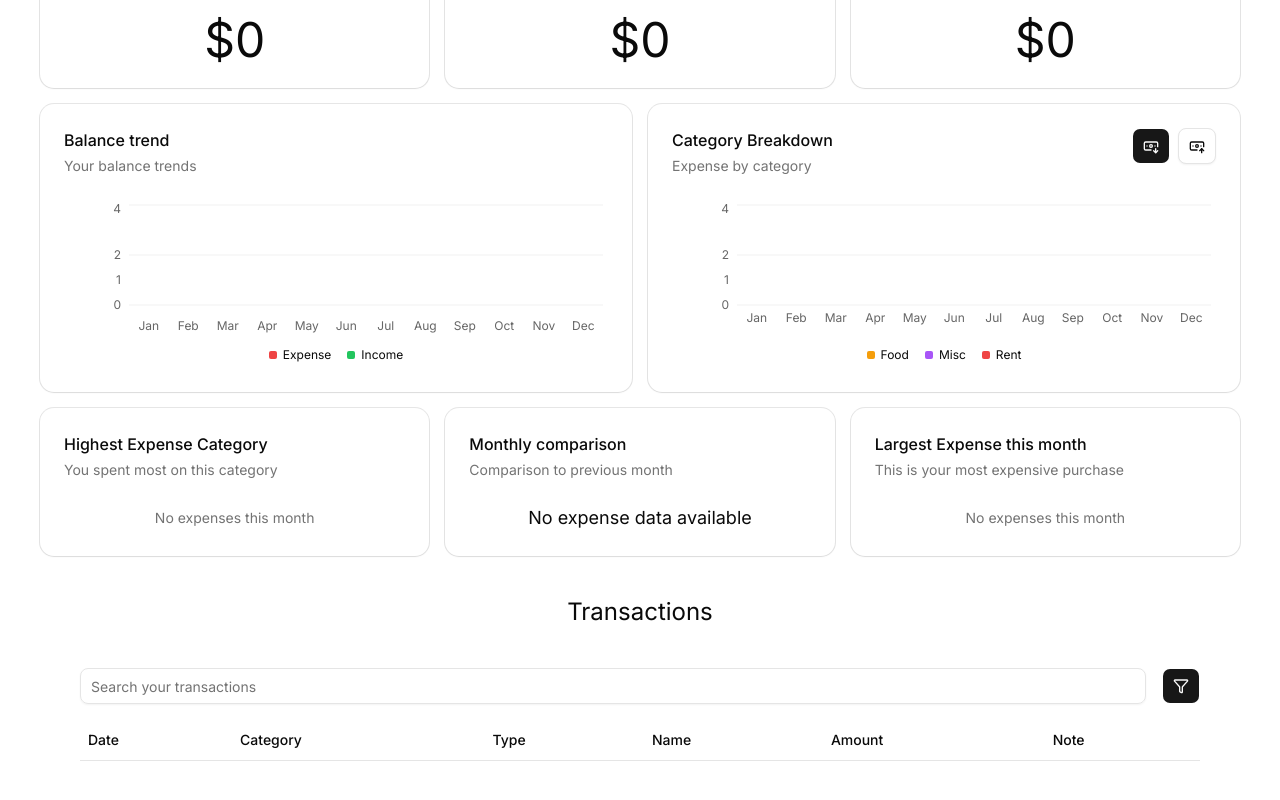
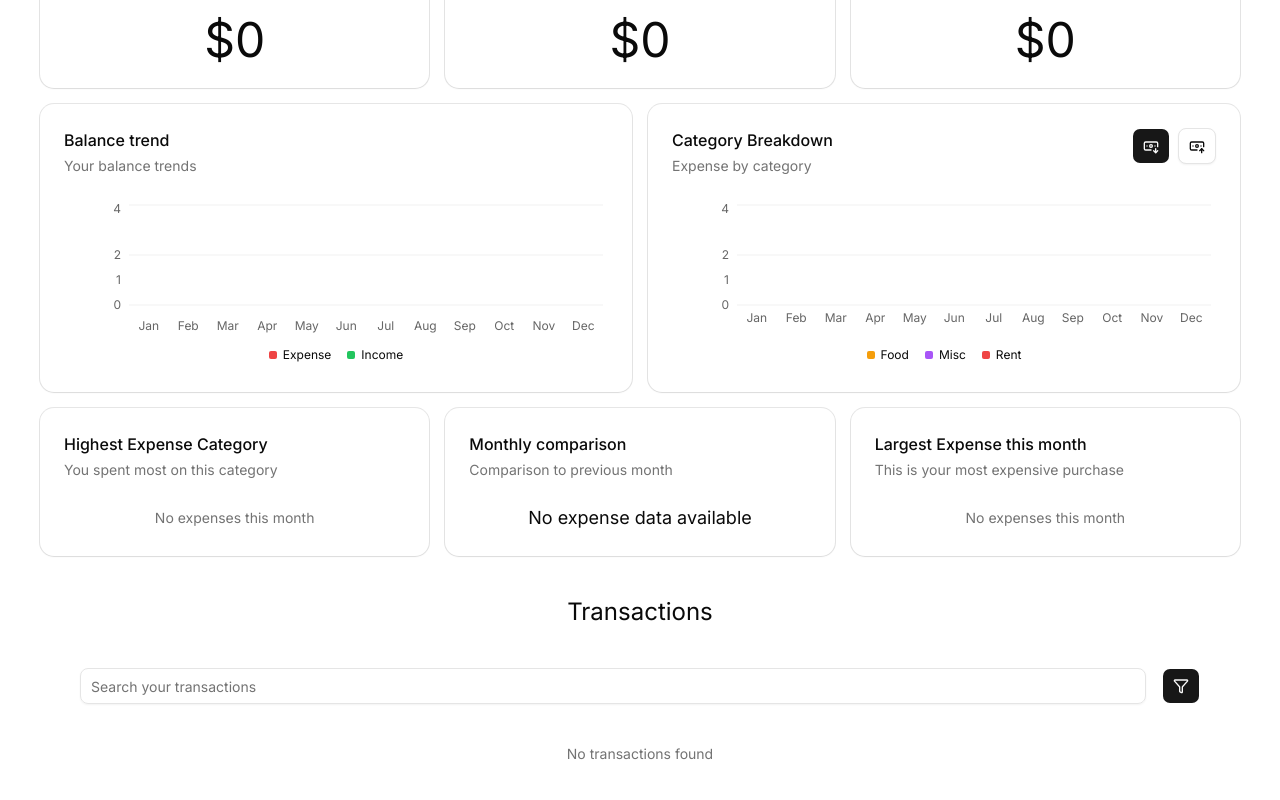
Before and after one commit to darshan03s/finance_tracker, a Next.js app: page / in a window 1280 px wide. Shown: the part 176-976 px from the top of the page. Before the commit the page ends 953 px from the top, so only its background shows below. Built offline with nearby package versions, Linux system fonts and the light colour scheme.

Commit message:
feat: add fuzzy search for transactions and extract table into separate component

```diff
--- a/components/main.tsx
+++ b/components/main.tsx
@@ -3,7 +3,7 @@
 import { Button } from './ui/button';
 import BalanceTrend from './charts/balance-trend';
 import CategoryBreakdown from './charts/category-breakdown';
-import Transactions from './transactions/transactions';
+import TransactionsTable from './transactions/transactions-table';
 import { Input } from './ui/input';
 import { Filter } from 'lucide-react';
 import BalanceCard from './balance-income-expense/balance-card';
@@ -23,6 +23,9 @@ import ExpenseCard from './balance-income-expense/expense-card';
 import HighestExpenseCategory from './insights/highest-expense-category';
 import MonthlyComparison from './insights/monthly-comparison';
 import LargestExpense from './insights/largest-expense';
+import Fuse from 'fuse.js';
+import { useMemo } from 'react';
+import Transactions from './transactions/transactions';
 
 const Main = () => {
   function init() {
@@ -87,12 +90,6 @@ const Main = () => {
         <h1 className="text-2xl text-center py-6">Transactions</h1>
 
         <div className="transactions px-20 space-y-4">
-          <div className="flex items-center gap-4">
-            <Input placeholder="Search your transactions" />
-            <Button>
-              <Filter />
-            </Button>
-          </div>
           <Transactions transactions={transactions} />
         </div>
       </div>
--- /dev/null
+++ b/components/transactions/transactions-table.tsx
@@ -0,0 +1,65 @@
+import {
+  Table,
+  TableBody,
+  TableCell,
+  TableHead,
+  TableHeader,
+  TableRow
+} from '@/components/ui/table';
+import { capitalize } from '@/lib/utils';
+import { Transaction } from '@/types';
+
+const TransactionsTable = ({ transactions }: { transactions: Transaction[] }) => {
+  if (transactions.length === 0) {
+    return (
+      <div className="text-center text-sm text-muted-foreground py-6">No transactions found</div>
+    );
+  }
+
+  return (
+    <Table>
+      <TableHeader>
+        <TableRow>
+          <TableHead>Date</TableHead>
+          <TableHead>Category</TableHead>
+          <TableHead>Type</TableHead>
+          <TableHead>Name</TableHead>
+          <TableHead>Amount</TableHead>
+          <TableHead>Note</TableHead>
+        </TableRow>
+      </TableHeader>
+
+      <TableBody>
+        {transactions.map((txn, index) => (
+          <TableRow key={index}>
+            <TableCell className="font-medium">{new Date(txn.date).toLocaleDateString()}</TableCell>
+
+            <TableCell>{capitalize(txn.category)}</TableCell>
+
+            <TableCell
+              className={
+                txn.type === 'income'
+                  ? 'text-green-500 font-medium'
+                  : txn.type === 'expense'
+                    ? 'text-red-500 font-medium'
+                    : 'text-blue-500 font-medium'
+              }
+            >
+              {capitalize(txn.type)}
+            </TableCell>
+
+            <TableCell>{capitalize(txn.name)}</TableCell>
+
+            <TableCell>
+              {txn.type === 'income' || txn.type === 'balance' ? '+' : '-'}${txn.amount}
+            </TableCell>
+
+            <TableCell>{txn.note}</TableCell>
+          </TableRow>
+        ))}
+      </TableBody>
+    </Table>
+  );
+};
+
+export default TransactionsTable;
--- a/components/transactions/transactions.tsx
+++ b/components/transactions/transactions.tsx
@@ -1,58 +1,38 @@
-import {
-  Table,
-  TableBody,
-  TableCell,
-  TableHead,
-  TableHeader,
-  TableRow
-} from '@/components/ui/table';
-import { capitalize } from '@/lib/utils';
+import { Filter } from 'lucide-react';
+import { Button } from '../ui/button';
+import { Input } from '../ui/input';
+import TransactionsTable from './transactions-table';
 import { Transaction } from '@/types';
+import { useMemo, useState } from 'react';
+import Fuse from 'fuse.js';
 
 const Transactions = ({ transactions }: { transactions: Transaction[] }) => {
+  const [search, setSearch] = useState('');
+
+  const fuse = useMemo(() => {
+    return new Fuse(transactions, {
+      keys: ['name', 'category', 'note'],
+      threshold: 0.4
+    });
+  }, [transactions]);
+
+  const filteredTransactions =
+    search.trim() === '' ? transactions : fuse.search(search).map((result) => result.item);
+
   return (
-    <Table>
-      <TableHeader>
-        <TableRow>
-          <TableHead>Date</TableHead>
-          <TableHead>Category</TableHead>
-          <TableHead>Type</TableHead>
-          <TableHead>Name</TableHead>
-          <TableHead>Amount</TableHead>
-          <TableHead>Note</TableHead>
-        </TableRow>
-      </TableHeader>
-
-      <TableBody>
-        {transactions.map((txn, index) => (
-          <TableRow key={index}>
-            <TableCell className="font-medium">{new Date(txn.date).toLocaleDateString()}</TableCell>
-
-            <TableCell>{capitalize(txn.category)}</TableCell>
-
-            <TableCell
-              className={
-                txn.type === 'income'
-                  ? 'text-green-500 font-medium'
-                  : txn.type === 'expense'
-                    ? 'text-red-500 font-medium'
-                    : 'text-blue-500 font-medium'
-              }
-            >
-              {capitalize(txn.type)}
-            </TableCell>
-
-            <TableCell>{capitalize(txn.name)}</TableCell>
-
-            <TableCell>
-              {txn.type === 'income' || txn.type === 'balance' ? '+' : '-'}${txn.amount}
-            </TableCell>
-
-            <TableCell>{txn.note}</TableCell>
-          </TableRow>
-        ))}
-      </TableBody>
-    </Table>
+    <>
+      <div className="flex items-center gap-4">
+        <Input
+          placeholder="Search your transactions"
+          value={search}
+          onChange={(e) => setSearch(e.target.value)}
+        />
+        <Button>
+          <Filter />
+        </Button>
+      </div>
+      <TransactionsTable transactions={filteredTransactions} />
+    </>
   );
 };
 
--- a/package.json
+++ b/package.json
@@ -16,6 +16,7 @@
   "dependencies": {
     "class-variance-authority": "^0.7.1",
     "clsx": "^2.1.1",
+    "fuse.js": "^7.1.0",
     "lucide-react": "^1.7.0",
     "next": "16.2.2",
     "next-themes": "^0.4.6",
```
Also changed, not shown: 1 other file (tests, documents, lock files or other folders).
